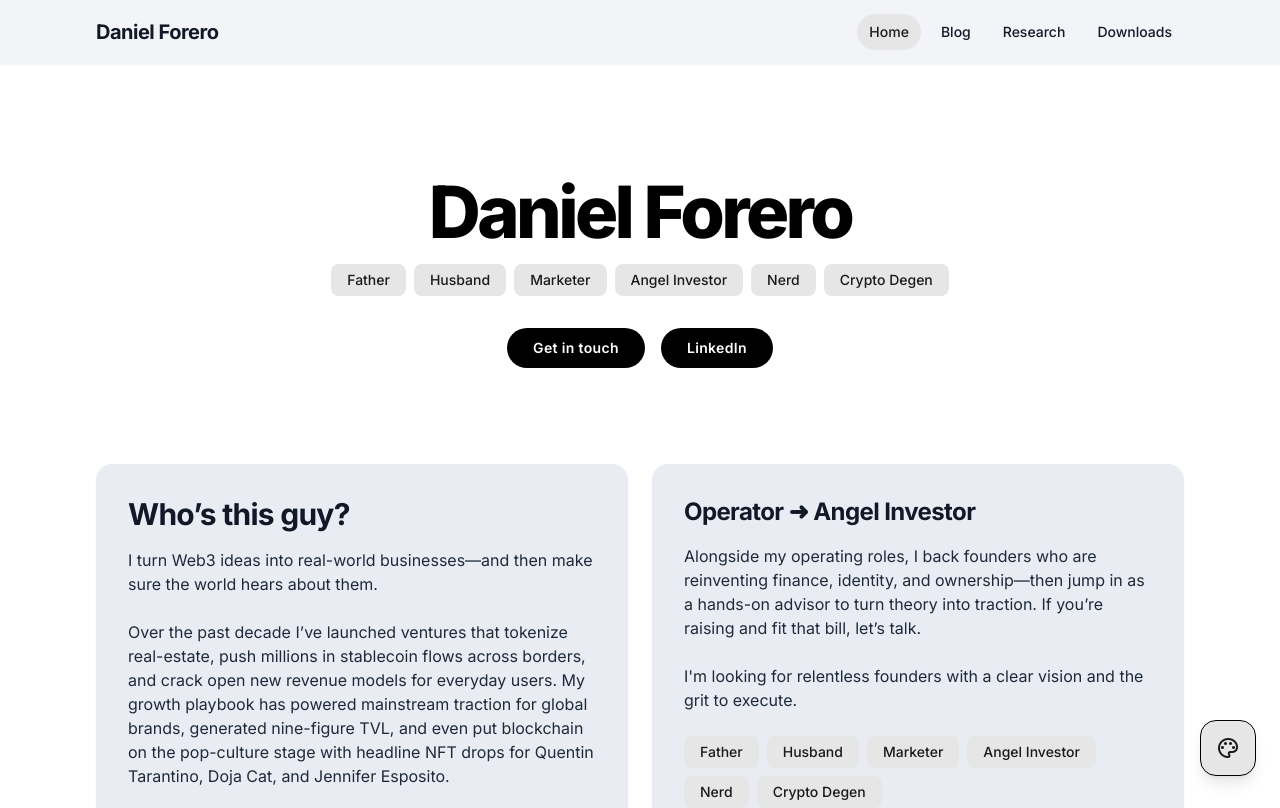
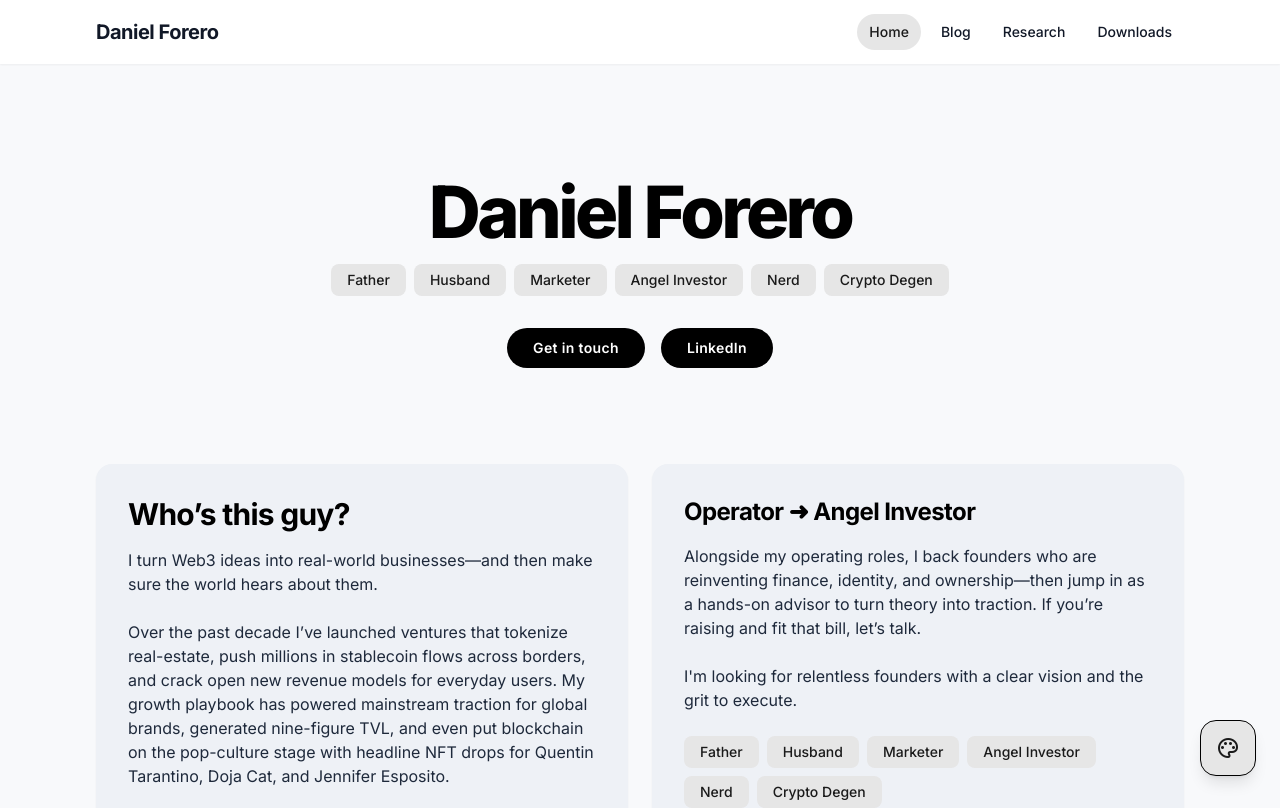
Before and after one commit to danielforeroj/danielforeroj, a React (Vite) app: page /#/ in a window 1280 px wide. Shown: the top 808 px of the page. Built offline with nearby package versions, Linux system fonts and the light colour scheme.

Commit message:
Update index.css

```diff
--- a/index.css
+++ b/index.css
@@ -19,14 +19,16 @@
 /* ---------- LIGHT THEME (default) ---------- */
 :root,
 :root.light {
-  --md-sys-color-background: #ffffff;
+  /* ✅ Requested light background */
+  --md-sys-color-background: #f8f9fb;
   --md-sys-color-on-background: #1e293b;
 
-  --md-sys-color-surface: #f2f4f7;
+  /* Give cards clean white on light bg */
+  --md-sys-color-surface: #ffffff;
   --md-sys-color-on-surface: #111827;
 
-  --md-sys-color-surface-variant: #e9edf3;
-  --md-sys-color-outline: #d1d8e3;
+  --md-sys-color-surface-variant: #eef1f6;
+  --md-sys-color-outline: #d7dde8;
 
   --md-sys-color-primary: var(--accent);
   --md-sys-color-on-primary: var(--accent-contrast);
@@ -63,7 +65,7 @@
   color: var(--md-sys-color-on-background);
 }
 
-/* -------------- Accent-driven utilities -------------- */
+/* ---------------- Accent-driven utilities ---------------- */
 
 /* Buttons: ensure accent wins even if Tailwind blue classes are present */
 .btn-primary,
@@ -127,32 +129,33 @@
   border-radius: 9999px;
 }
 
-/* ---------- Tailwind “blue” override shim (forces accent) ---------- */
-/* This catches common classes you already have like text-blue-500, bg-blue-500, focus:ring-blue-300, etc. */
+/* ---------- Force TITLES to follow ACCENT ---------- */
+/* This overrides Tailwind utilities like text-black / text-slate-900 on headings */
+h1, h2, h3,
+.title, .heading, .hero-title, .section-title,
+h1[class*="text-"], h2[class*="text-"], h3[class*="text-"] {
+  color: var(--md-sys-color-primary) !important;
+}
 
+/* ---------- Tailwind “blue” override shim (ensures accent everywhere) ---------- */
 .text-blue-400, .text-blue-500, .text-blue-600, .text-blue-700,
 .hover\:text-blue-400:hover, .hover\:text-blue-500:hover, .hover\:text-blue-600:hover, .hover\:text-blue-700:hover {
   color: var(--md-sys-color-primary) !important;
 }
-
 .bg-blue-400, .bg-blue-500, .bg-blue-600, .bg-blue-700,
 .hover\:bg-blue-400:hover, .hover\:bg-blue-500:hover, .hover\:bg-blue-600:hover, .hover\:bg-blue-700:hover {
   background-color: var(--md-sys-color-primary) !important;
 }
-
 .border-blue-400, .border-blue-500, .border-blue-600, .border-blue-700 {
   border-color: var(--md-sys-color-primary) !important;
 }
-
 .focus\:ring-blue-200:focus,
 .focus\:ring-blue-300:focus,
 .focus\:ring-blue-400:focus,
 .focus\:ring-blue-500:focus,
 .focus\:ring-blue-600:focus {
-  --tw-ring-color: var(--tw-ring-color) !important; /* root var already derived from accent */
   --tw-ring-color: color-mix(in srgb, var(--accent) 45%, transparent) !important;
 }
-
 .fill-blue-400, .fill-blue-500, .fill-blue-600, .fill-blue-700 { fill: var(--md-sys-color-primary) !important; }
 .stroke-blue-400, .stroke-blue-500, .stroke-blue-600, .stroke-blue-700 { stroke: var(--md-sys-color-primary) !important; }
 
```
